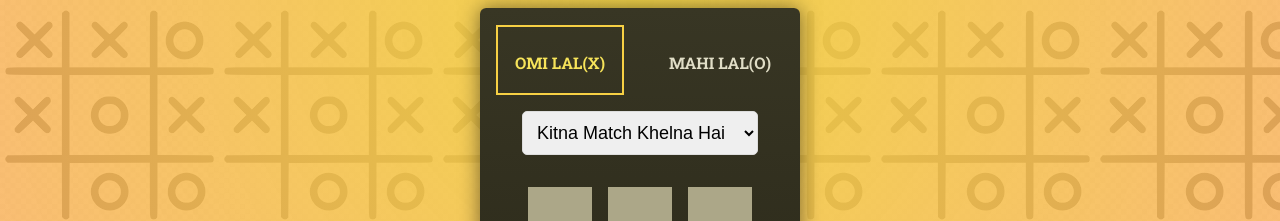
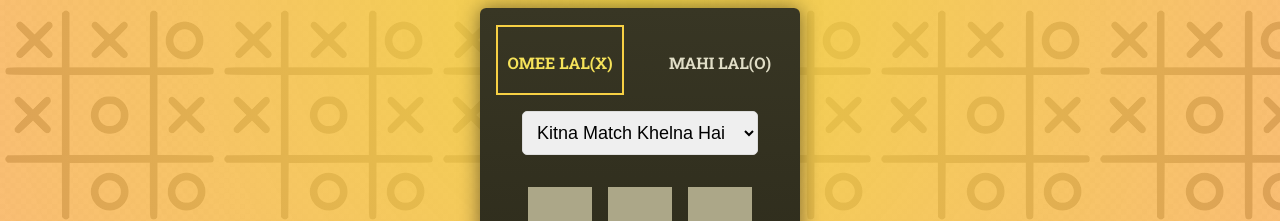
Before and after one commit to subhamsourabh265/Tic_Tac_Toe_React, a React (Create React App) app: page / in a window 1280 px wide. Shown: the top 221 px of the page. Built offline with nearby package versions, Linux system fonts and the light colour scheme; a web font is replaced by a local one.

Commit message:
draw match logic update

```diff
--- a/src/App.jsx
+++ b/src/App.jsx
@@ -25,7 +25,7 @@ function derivedActivePlayer(gameTurns) {
 
 function App() {
   const [players, setPlayers] = useState({
-    X: "OMI LAL",
+    X: "OMEE LAL",
     O: "MAHI LAL",
   });
   const [gameTurns, setGameTurns] = useState([]);
@@ -180,7 +180,7 @@ function App() {
         <div id="game-container">
           <ol id="players" className="highlight-player">
             <Player
-              initialName="OMI LAL"
+              initialName="OMEE LAL"
               symbol="X"
               isActive={activePlayer === "X"}
               onChangeName={handlePlayerNameChange}
@@ -209,7 +209,7 @@ function App() {
             winnerBoxes={winnerBoxes}
           />
         </div>
-        {!!(winCount.X || winCount.O) && <Log players={players} noOfWins={winCount} />}
+        {!!(winCount.X || winCount.O || winCount.draw) && <Log players={players} noOfWins={winCount} />}
       </main>
       {(winCount?.showWarning) ? <PopUp players={players} hidePopup={hidePopup} /> : null}
     </>
--- a/src/components/GameOver/GameOver.jsx
+++ b/src/components/GameOver/GameOver.jsx
@@ -36,7 +36,7 @@ export default function GameOver({
           </>
         );
       }
-    } else {
+    } else if (winnerSymbol === "O") {
       const winO = noOfWins.O + 1;
       if (winO === noOfWins.X) {
         tournamentResult = `${noOfWins?.max} Match ka Series Draw ho Gaya re babu!`;
@@ -57,11 +57,13 @@ export default function GameOver({
           </>
         );
       }
+    } else {
+      tournamentResult = `${noOfWins?.max} Match ka Series Draw ho Gaya re babu!`;
     }
   }
 
   return (
-    <div id="game-over" style={tournamentCompleted ? {backgroundColor: 'rgb(0 91 49 / 90%)'}: null}>
+        <div id="game-over" style={tournamentCompleted ? {backgroundColor: 'rgb(0 91 49 / 90%)'}: null}>
       <h2>{tournamentCompleted ? `Series Khatam!` : `Game Khatam`}!</h2>
       {!tournamentCompleted ? (
         <>
@@ -85,5 +87,5 @@ export default function GameOver({
         <button onClick={onRestart}>{tournamentCompleted ? `Series Fir Se Start Karna Hai` : `Game Fir se Start Karna Hai`} &#128582; ? </button>
       </p>
     </div>
-  );
+      );
 }
```
